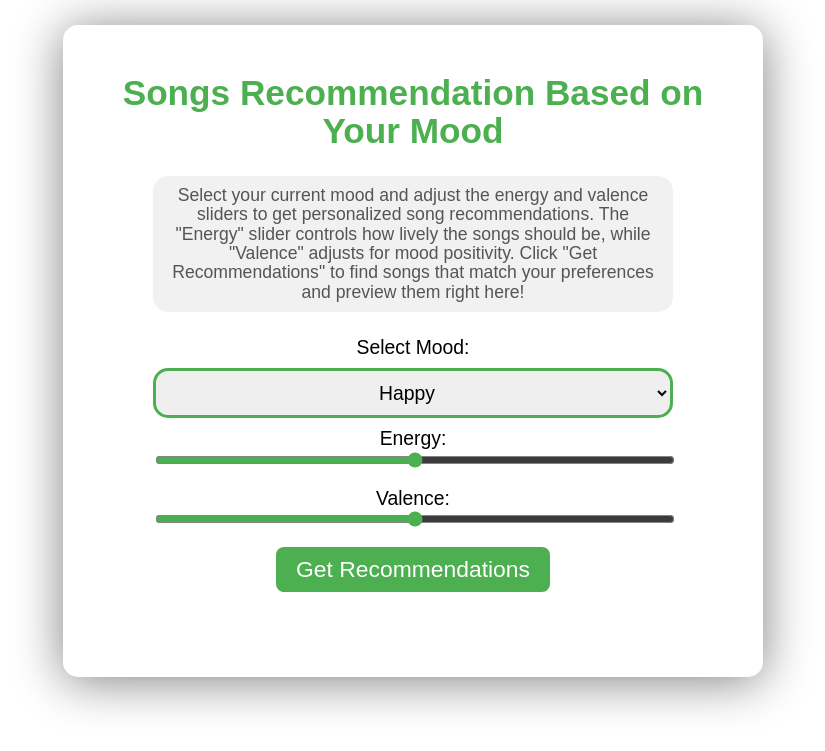
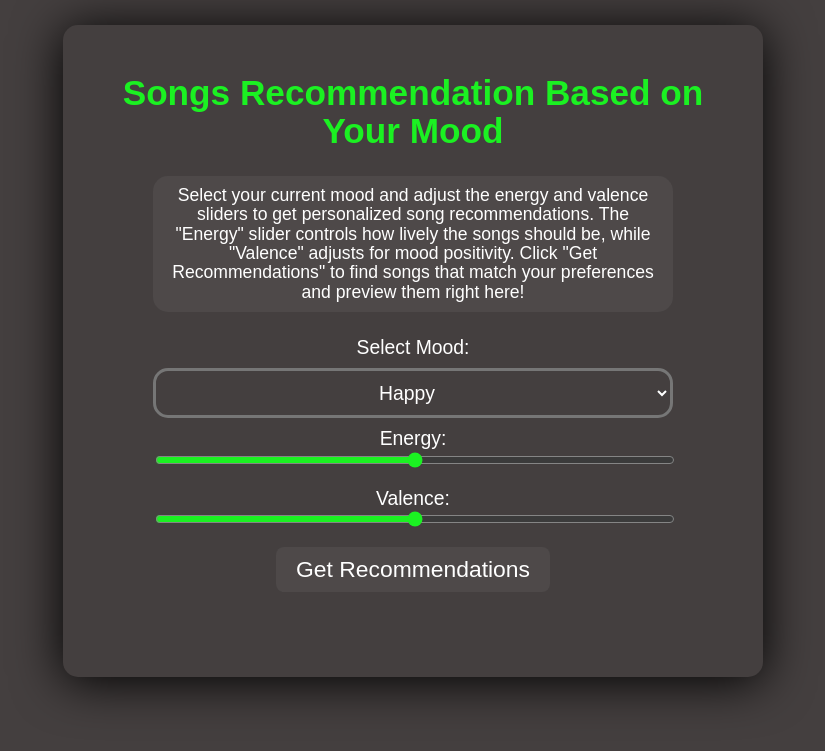
Before and after one commit to ketoprakmaster/flask-web-spotify, a Flask app: page / in a window 1280 px wide. Shown: the top 751 px of the page, without its empty margins (227-1052 px from the left). Run offline with Flask 3, Linux system fonts and the light colour scheme.

Commit message:
modify css tweaks

```diff
--- a/static/css/index.css
+++ b/static/css/index.css
@@ -7,13 +7,16 @@
     margin-bottom: 20px;
     box-sizing: border-box;
     overflow-wrap: anywhere;
+    background-color: #443f3f;
+    color: white;
 }
 
 
 h1 {
     font-weight: bold;
     font-size: 2rem;
-    color: #4CAF50;
+    color: #1bf122;
+
 }
 
 .description {
@@ -23,7 +26,6 @@ h1 {
     font-size: 1rem;
     border-radius: 15px;
     background-color: #8c8c8c20;
-    color: #555;
 }
 
 .container {
@@ -33,23 +35,23 @@ h1 {
     padding: 25px;
     border-radius: 15px;
     /* background-image: linear-gradient(rgb(204, 237, 222),rgb(210, 221, 205)); */
-    box-shadow: 0px 4px 50px grey;
+    box-shadow: 0px 4px 50px black;
 }
 
 input[type="range"] {
-    accent-color: #4CAF50;
     width: 100%;
 }
 
 .slider-container {
     max-width: 80%;
     margin: auto;
+    accent-color: #1bf122;
 }
 
 #submit-btn {
     max-width: 100%;
     padding: 10px 20px;
-    background-color: #4CAF50;
+    background-color: #8c8c8c20;
     color: white;
     border: none;
     cursor: pointer;
@@ -66,7 +68,6 @@ input[type="range"] {
     width: 80%;
     border-width: 3px;
     border-radius: 15px;
-    border-color: #4CAF50;
     padding: 10px;
 }
 
```
